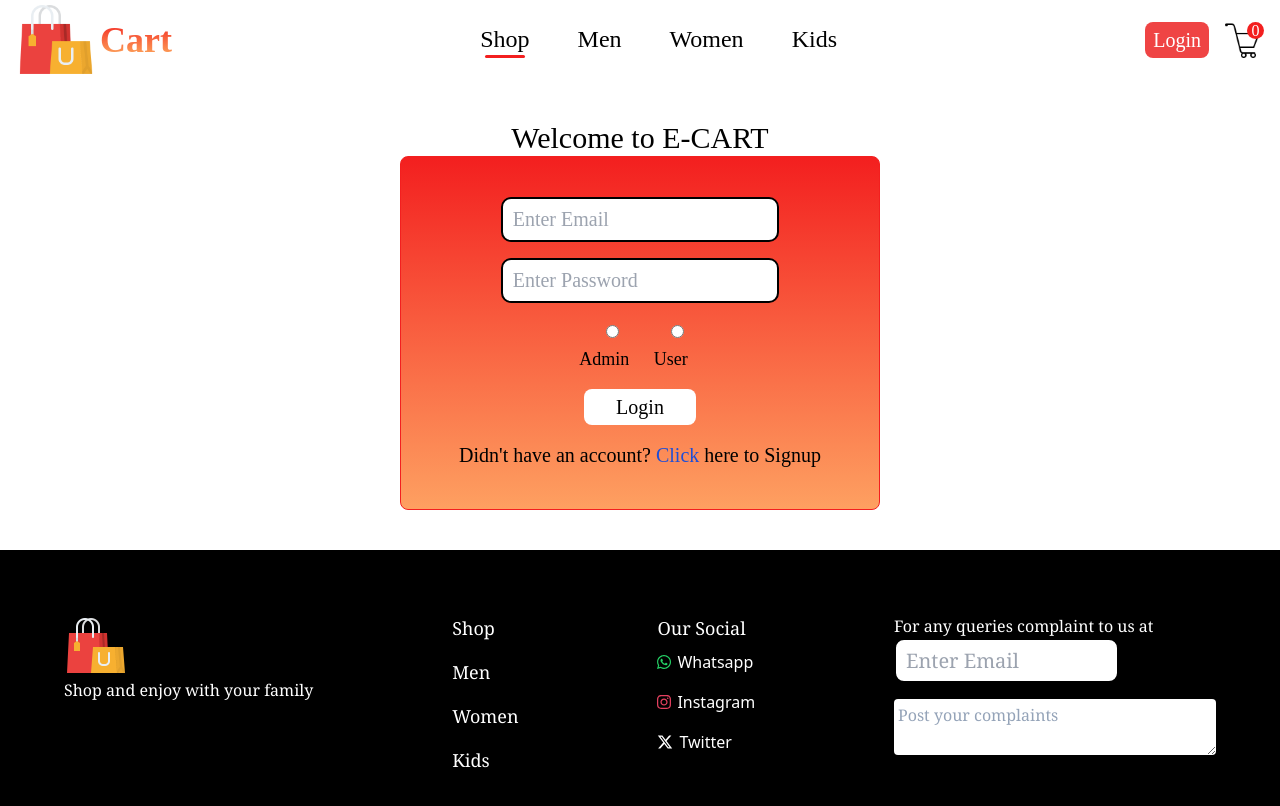
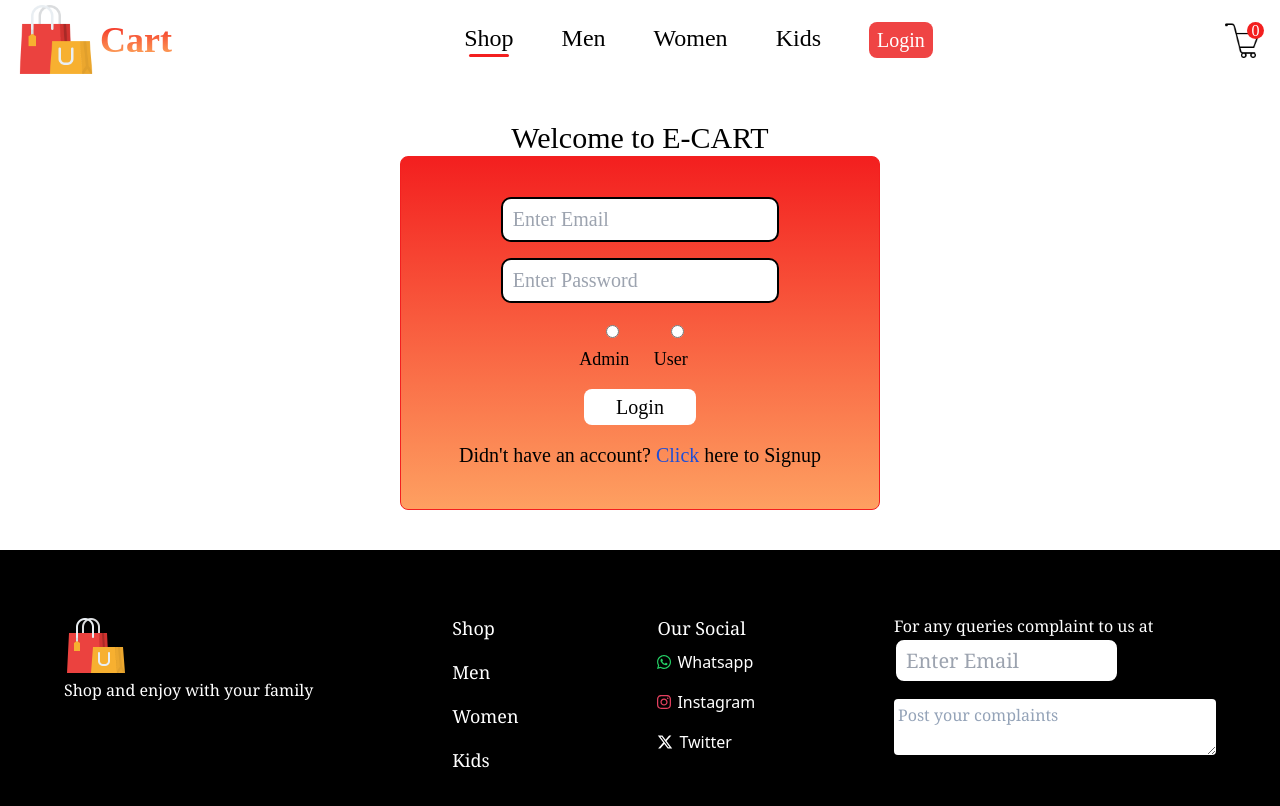
Before and after one commit to Avinashyennam/E-Cart, a React (Vite) app in the folder client/: page /login in a window 1280 px wide. Shown: the top 806 px of the page. Built offline with nearby package versions, Linux system fonts and the light colour scheme.

Commit message:
created login route for user and admin

```diff
--- a/client/src/components/Navbar/Navbar.jsx
+++ b/client/src/components/Navbar/Navbar.jsx
@@ -6,6 +6,9 @@ let Navbar = () => {
 
     const { count, isAdmin } = useContext(ShopContext)
     const { menu, setMenu } = useContext(ShopContext);
+    const { isLogin } = useContext(ShopContext);
+    // const {logout} = useContext(ShopContext);
+    const auth = useContext(ShopContext);
 
     return (
         <>
@@ -20,9 +23,7 @@ let Navbar = () => {
                         <Link to='/men'><li onClick={() => setMenu("men")} className='text-2xl font-medium hover:font-semibold'>Men {menu === "men" ? <hr /> : <></>}</li></Link>
                         <Link to='/women'><li onClick={() => setMenu("women")} className='text-2xl font-medium hover:font-semibold'>Women {menu === "women" ? <hr /> : <></>}</li></Link>
                         <Link to='/kids'><li onClick={() => setMenu("kids")} className='text-2xl font-medium hover:font-semibold'>Kids {menu === "kids" ? <hr /> : <></>}</li></Link>
-                        {/* {if(isAdmin === true){
-                        <Link to='/admin'><li onClick={()=>setMenu("admin")} className='text-2xl font-medium hover:font-semibold'>Admin {menu === "admin"?<hr />:<></>}</li></Link>
-                    }} */}
+
                         {isAdmin === true && (
                             <Link to='/admin'>
                                 <li onClick={() => setMenu("admin")} className='text-2xl font-medium hover:font-semibold'>
@@ -31,26 +32,40 @@ let Navbar = () => {
                             </Link>
                         )}
 
-                    </ul>
-                </div>
-                {/* <div className='flex gap-4 justify-between items-center'>
                         <div className='button-div bg-red-500 px-2 py-1 rounded-lg'>
+
+                            {isLogin === true ?
+                                <div>
+                                    <Link to='/login'><button className='text-xl text-white flex items-center justify-center' onClick={() => auth.logout()}>Logout</button></Link>
+                                    {menu === "login" ? <hr /> : <></>}
+                                </div> :
+                                <div>
                                     <Link to='/login'><button className='text-xl text-white flex items-center justify-center' onClick={() => setMenu("login")}>Login</button></Link>
                                     {menu === "login" ? <hr /> : <></>}
                                 </div>
-                    <div className='cart-logo flex flex-col items-center gap-1'>
-                        <Link to='/cart'><img src='/icons8-cart-100.png' alt='not found' width={36} height={35} onClick={() => setMenu("cart")} /></Link>
-                        {menu === "cart" ? <hr /> : <></>}
+                            }
+
                         </div>
-                    <div className='cart-counter'>{count}</div>
-                </div> */}
+
+                    </ul>
+                </div>
                 <div>
                     {isAdmin === false && (
                         <div className='flex gap-4 justify-between items-center'>
-                            <div className='button-div bg-red-500 px-2 py-1 rounded-lg'>
+                            {/* <div className='button-div bg-red-500 px-2 py-1 rounded-lg'>
+
+                                {isLogin === true?
+                                    <div>
+                                        <Link to='/login'><button className='text-xl text-white flex items-center justify-center' onClick={() => auth.logout()}>Logout</button></Link>
+                                        {menu === "login" ? <hr /> : <></>}
+                                    </div>:
+                                    <div>
                                         <Link to='/login'><button className='text-xl text-white flex items-center justify-center' onClick={() => setMenu("login")}>Login</button></Link>
                                         {menu === "login" ? <hr /> : <></>}
                                     </div>
+                                }
+
+                            </div> */}
                             <div className='cart-logo flex flex-col items-center gap-1'>
                                 <Link to='/cart'><img src='/icons8-cart-100.png' alt='not found' width={36} height={35} onClick={() => setMenu("cart")} /></Link>
                                 {menu === "cart" ? <hr /> : <></>}
--- a/client/src/context/ShopContext.jsx
+++ b/client/src/context/ShopContext.jsx
@@ -16,6 +16,8 @@ const ShopContextProvider = (props)=>{
     const [count, setCount] = useState(0);
     const [menu, setMenu] = useState("shop");
     const [isAdmin, setIsAdmin] = useState(false);
+    const [isLogin, setIsLogin] = useState(false);
+    const [token, setToken] = useState(localStorage.getItem("site") || "");
     // const [products, setProducts] = useState();
 
     const addToCart = (itemId)=>{
@@ -44,9 +46,16 @@ const ShopContextProvider = (props)=>{
         return totalAmount;
     }
 
+    const logout = () => {
+        setToken("");
+        setIsLogin(false);
+        setIsAdmin(false);
+        localStorage.removeItem("site");
+    }
 
 
-    const contextValue = {all_products, cartItems, addToCart, removeFromCart, count, getTotalAmount, removed, menu, setMenu, isAdmin, setIsAdmin}
+
+    const contextValue = {all_products, cartItems, addToCart, removeFromCart, count, getTotalAmount, removed, menu, setMenu, isAdmin, setIsAdmin, isLogin, setIsLogin, logout, token, setToken}
 
     return(
         <ShopContext.Provider value={contextValue}>
--- a/client/src/pages/LoginSignup.jsx
+++ b/client/src/pages/LoginSignup.jsx
@@ -2,6 +2,11 @@ import React, { useState, useEffect, useContext } from "react";
 import './pages.css';
 import { ShopContext } from "../context/ShopContext";
 const Login = () => {
+
+    const [viewlogin, setLogin] = useState(true);
+    const {isAdmin, setIsAdmin} = useContext(ShopContext);
+    const {isLogin, setIsLogin} = useContext(ShopContext);
+    const {token, setToken} = useContext(ShopContext);
 
     const [signupdata, setSignupdata] = useState({
         name: "",
@@ -13,47 +18,91 @@ const Login = () => {
         password: "",
         category: ""
     });
-    const [login, setLogin] = useState(true);
-    console.log(loginData);
-    console.log(signupdata);
-    const {isAdmin, setIsAdmin} = useContext(ShopContext)
-    const handleLogin = async () => {
+
+    const handleChange = (e)=>{
+        let name = e.target.name;
+        let value = e.target.value;
+        setLoginData({
+            ...loginData,
+            [name]:value,
+        });
+        console.log(loginData);
+    }
+
+    const handleLogin = async (e) => {
         e.preventDefault();
         try {
-            if (loginData.category === 'Admin') {
-                const response = await fetch("http://localhost:5000/login", {
+            if (loginData.category === 'admin') {
+                await fetch("http://localhost:5000/login", {
                     method: "POST",
                     headers: {
                         "Content-Type": "application/json"
                     },
                     body: JSON.stringify(loginData)
                 })
-                if (response.ok) {
-                    console.log("Login Successful");
-                    console.log(response.user);
+                .then(response => response.json())
+                .then((data)=>{
+                    console.log(data);
+                    localStorage.setItem("site", data.token);
+                    console.log("signup Successful");
+                    setIsLogin(true);
+                    console.log("is login inside of fetch ",isLogin);
                     setIsAdmin(true);
                     console.log(isAdmin);
-                }
+                })
+                // if (response.ok) {
+                //     console.log("Login Successful");
+                //     console.log(response.user);
+                //     setIsAdmin(true);
+                //     setIsLogin(true);
+                //     console.log(isLogin);
+                //     console.log(isAdmin);
+                // }
             }
             else {
-                const response = await fetch("http://localhost:5000/login", {
+
+                await fetch("http://localhost:5000/login", {
                     method: "POST",
                     headers: {
                         "Content-Type": "application/json"
                     },
                     body: JSON.stringify(loginData)
                 })
-                if (response.ok) {
-                    console.log("Login Successful");
-                    console.log(response.user);
-                    setIsAdmin(false);
+                .then(response => response.json())
+                .then((data)=>{
+                    console.log(data);
+                    localStorage.setItem("site", data.token);
+                    console.log("signup Successful");
+                    setIsLogin(true);
+                    console.log("is login inside of fetch ",isLogin);
                     console.log(isAdmin);
-                }
+                    //window.location.href = '/';
+                })
+                // let response = await fetch("http://localhost:5000/login", {
+                //     method: "POST",
+                //     headers: {
+                //         "Content-Type": "application/json"
+                //     },
+                //     body: JSON.stringify(loginData)
+                // })
+                // response.then(resp=> resp.json())
+                // .then((data)=> console.log(data));
+                // if (response.ok) {
+                //     console.log(response.ok);
+                //     console.log("Login Successful");
+                //     console.log(response);
+                //     setIsAdmin(false);
+                //     console.log(isAdmin);
+                // }
             }
         } catch (error) {
             console.log(error.message);
         }
     }
+
+    useEffect(()=>{
+        console.log("is login inside of useEffect ",isLogin);
+    },[isLogin]);
 
     const handleSignUp = async (e) => {
         e.preventDefault();
@@ -73,6 +122,10 @@ const Login = () => {
         }
     }
 
+    useEffect(()=>{
+        console.log(loginData);
+    },[loginData]);
+
     return (
         <>
             <div className="flex flex-col justify-center items-center p-10">
@@ -81,17 +134,17 @@ const Login = () => {
                 </div>
                 <div className="sm: w-3/5 2xl:w-2/5">
 
-                    {(login == true) ?
+                    {(viewlogin == true) ?
                         <div>
                             <form className="login-form flex flex-col justify-center items-center gap-4 border p-10 rounded-lg sm:p-4">
-                                <input type="email" name="email" value={loginData.email} placeholder="Enter Email" onChange={(e) => setLoginData(e.target.value)} />
-                                <input type="password" name="password" value={loginData.password} placeholder="Enter Password" onChange={(e) => setLoginData(e.target.value)} />
+                                <input type="email" name="email" value={loginData.email} placeholder="Enter Email" onChange={handleChange} />
+                                <input type="password" name="password" value={loginData.password} placeholder="Enter Password" onChange={handleChange} />
                                 <div className="flex gap-2">
-                                    <label><input type="radio" value="Admin" name="category" onChange={(e) => setLoginData(e.target.value)} /> Admin</label>
-                                    <label><input type="radio" value="User" name="category" onChange={(e) => setLoginData(e.target.value)} />User</label>
+                                    <label><input type="radio" value="admin" name="category" onChange={handleChange} /> Admin</label>
+                                    <label><input type="radio" value="user" name="category" onChange={handleChange} />User</label>
                                 </div>
-                                <button type="submit" className="bg-white text-black text-xl w-28 p-1 rounded-lg" onClick={handleLogin}>Login</button>
-                                <h1 className="text-xl">Didn't have an account? <span className="text-blue-700 cursor-pointer" onClick={() => setLogin(!login)}>Click </span>here to Signup</h1>
+                                <button type="button" className="bg-white text-black text-xl w-28 p-1 rounded-lg" onClick={handleLogin}>Login</button>
+                                <h1 className="text-xl">Didn't have an account? <span className="text-blue-700 cursor-pointer" onClick={() => setLogin(!viewlogin)}>Click </span>here to Signup</h1>
                             </form>
                         </div> :
                         <div>
@@ -100,7 +153,7 @@ const Login = () => {
                                 <input type="email" name="email" value={signupdata.email} placeholder="Enter Email" onChange={(e) => setSignupdata(e.target.value)} />
                                 <input type="password" name="password" value={signupdata.password} placeholder="Enter Password" onChange={(e) => setSignupdata(e.target.value)} />
                                 <button className="bg-white text-black text-xl w-28 p-1 rounded-lg">Continue</button>
-                                <h1 className="text-xl">Already have an account? <span className="text-blue-700 cursor-pointer" onClick={() => setLogin(!login)}>Click </span>here to login</h1>
+                                <h1 className="text-xl">Already have an account? <span className="text-blue-700 cursor-pointer" onClick={() => setLogin(!viewlogin)}>Click </span>here to login</h1>
                             </form>
                         </div>}
                 </div>
```
Also changed, not shown: 1 other file (tests, documents, lock files or other folders). Lines whose indentation alone changed are shown as unchanged.
